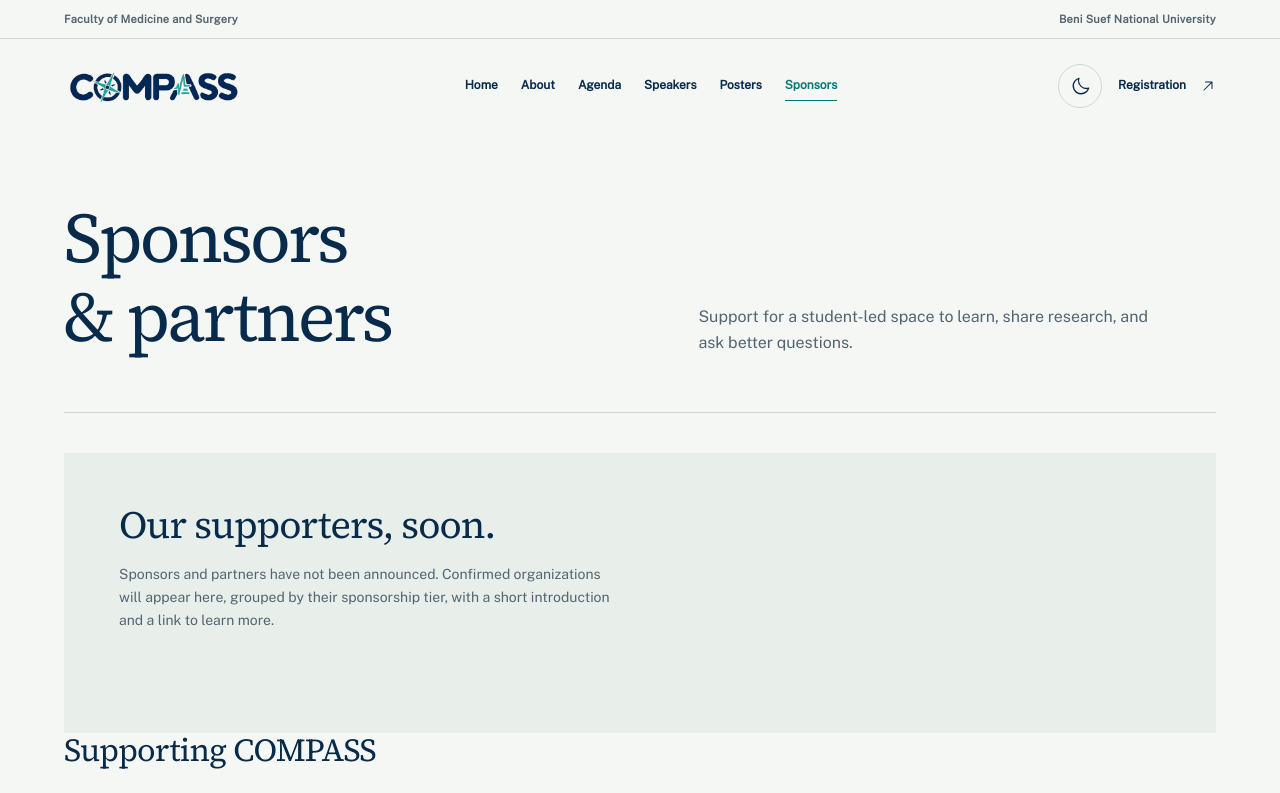
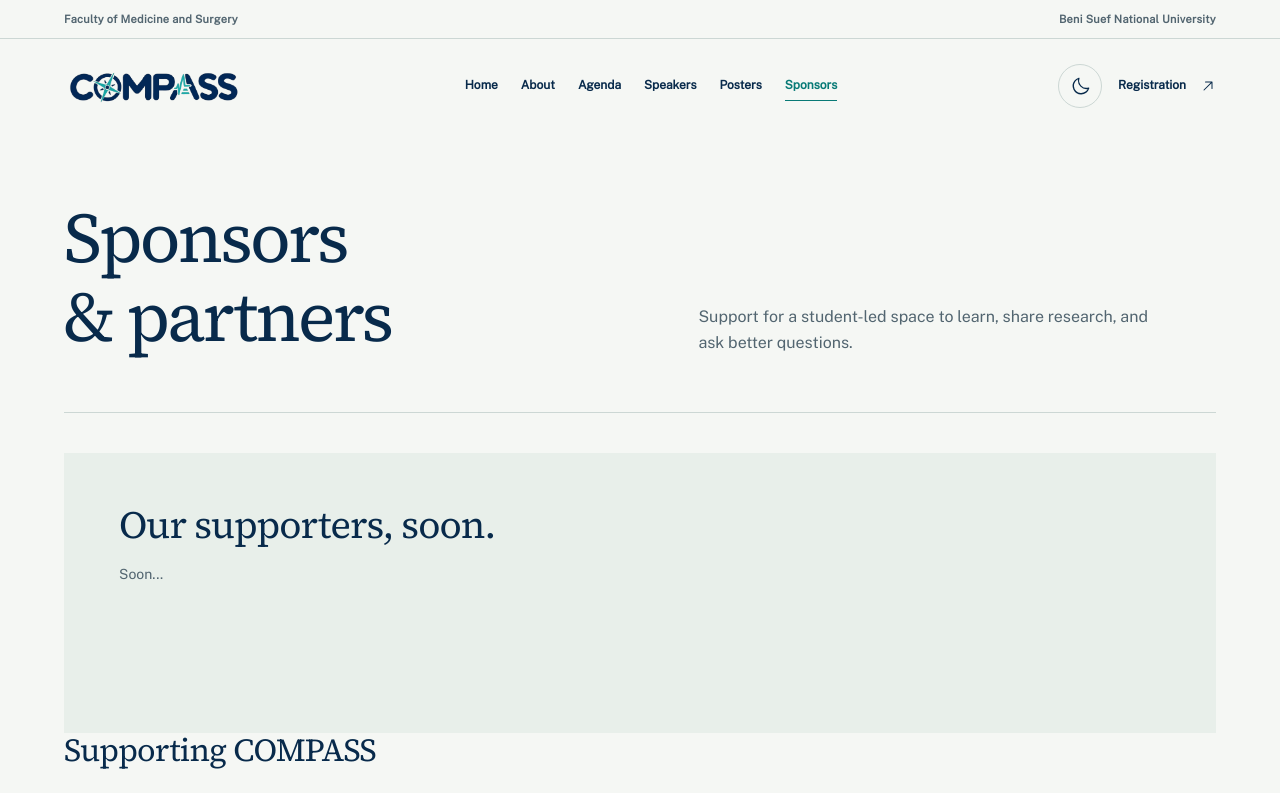
Before and after one commit to iwll07/compass-conference, a Next.js app: page /sponsors in a window 1280 px wide. Shown: the top 793 px of the page. Built offline with nearby package versions, Linux system fonts and the light colour scheme.

Commit message:
Shorten sponsors empty-state copy to Soon...

```diff
--- a/app/sponsors/page.tsx
+++ b/app/sponsors/page.tsx
@@ -53,8 +53,7 @@ export default function SponsorsPage() {
         <section className="empty-state reveal" aria-labelledby="sponsors-coming-soon">
           <h2 id="sponsors-coming-soon">Our supporters, soon.</h2>
           <p>
-            Sponsors and partners have not been announced. Confirmed organizations will appear
-            here, grouped by their sponsorship tier, with a short introduction and a link to learn more.
+            Soon...
           </p>
         </section>
       )}
```
Also changed, not shown: 1 other file (tests, documents, lock files or other folders).
